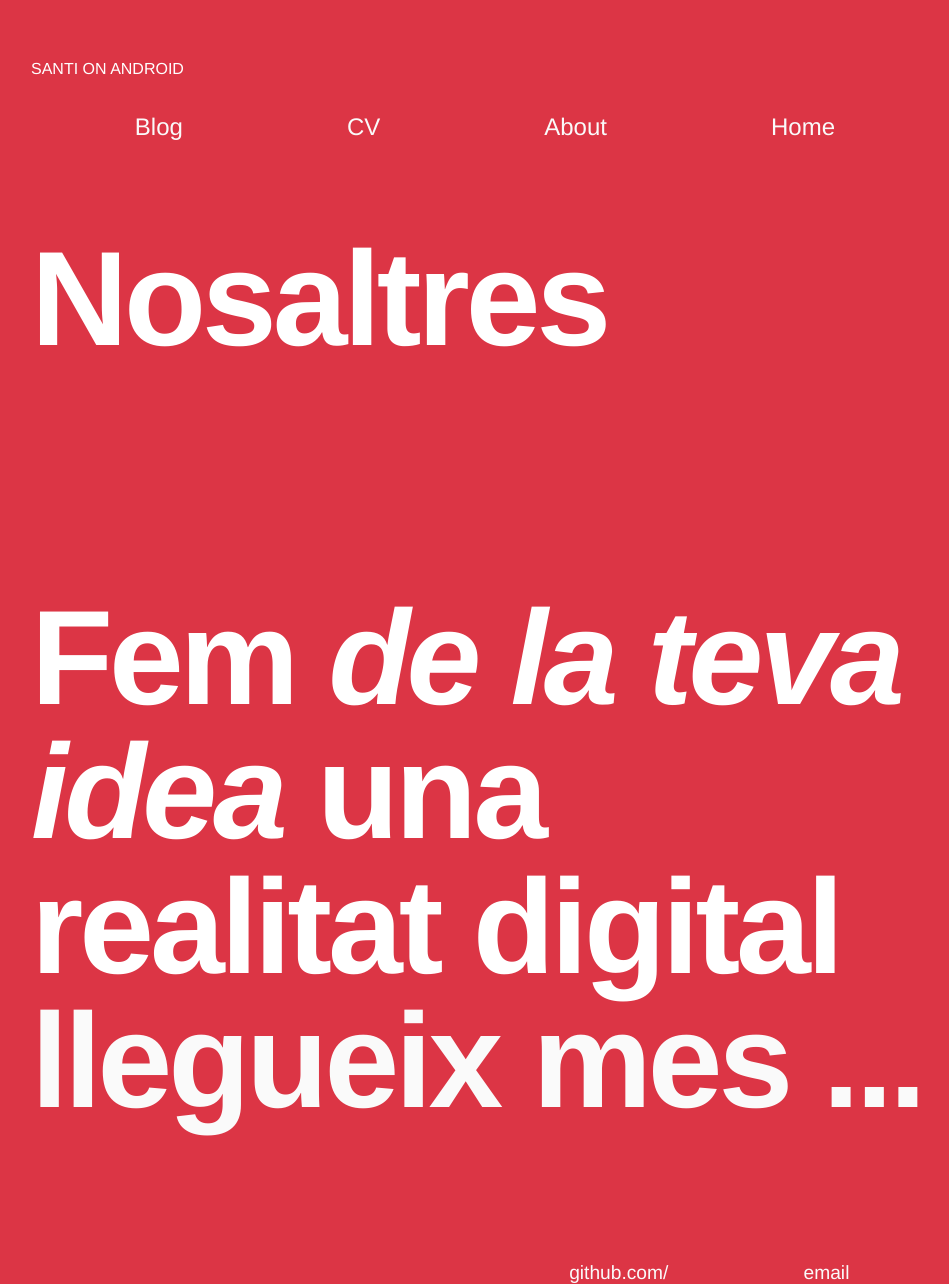
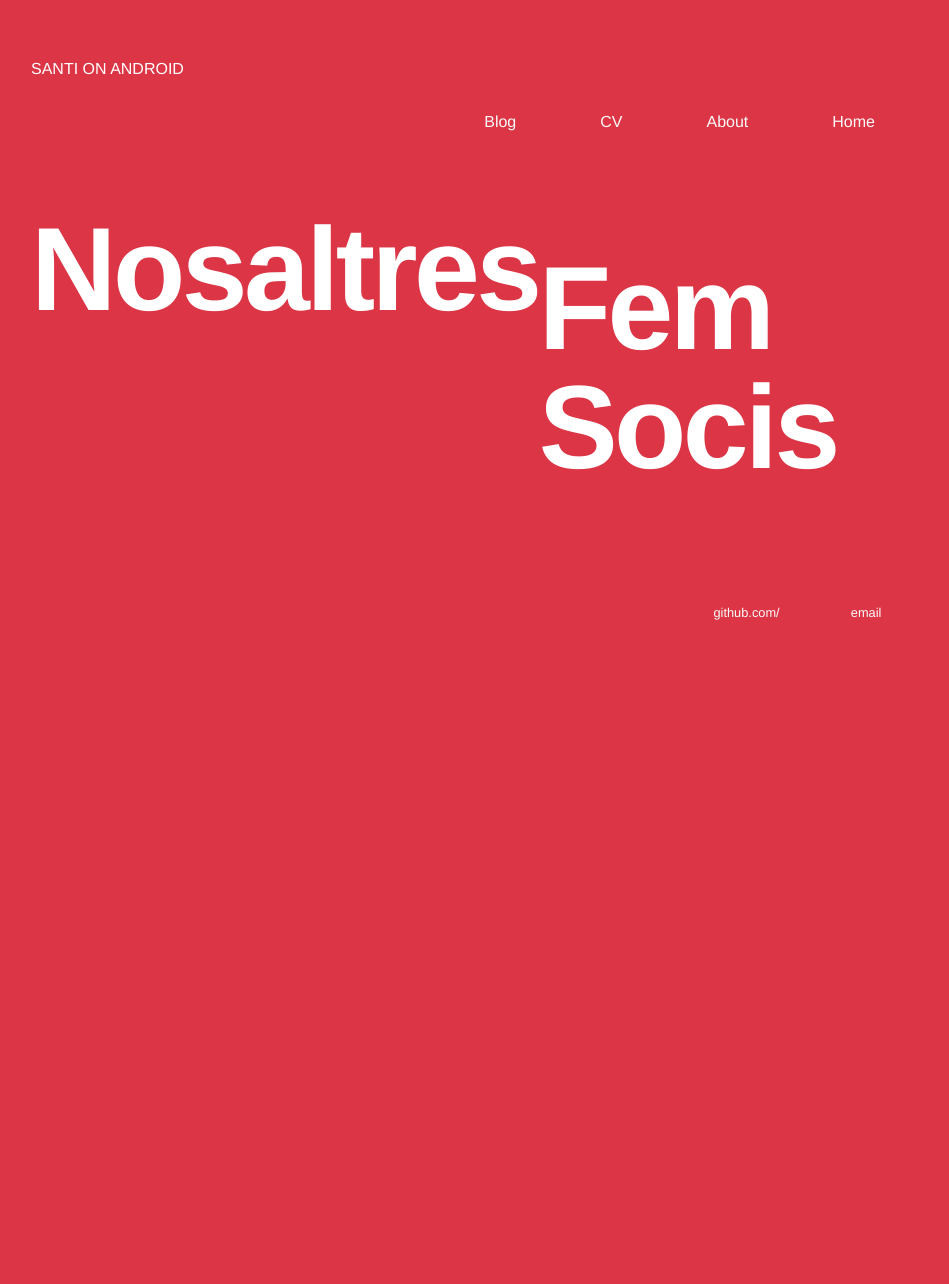
Before and after one commit to SantiOnAndroid/SantiOnAndroid.github.io, a Jekyll site: the page built from index.html, in a window 1280 px wide. Shown: the whole page, without its empty margins (161-1110 px from the left). Built offline with Jekyll 4.4.1, drawn with Linux system fonts in a browser that asks for light colours; some web fonts are replaced; after the commit the page ends 900 px from its top, so only the background shows below that.

Commit message:
modificant titolj

```diff
--- a/css/main.css
+++ b/css/main.css
@@ -33,9 +33,9 @@ nav ul li, footer ul li {
     float: right;
     fill: #ffffff;
     background: inherit;
-    font-size: 1.5em;
-    padding-left: 3em;
-    padding-right: 3em;
+    font-size: 1em;
+    padding-left: 2em;
+    padding-right: 2em;
 
 }
 a {
@@ -46,7 +46,7 @@ a:hover {
     text-decoration: underline;
 }
 h1 {
-    font-size: 8.4em;
+    font-size: 7.4em;
     font-family: "Neue Einstellung",Helvetica Neue, Helvetica, Arial, sans-serif;
     color: #fff;
     font-weight: 800;
@@ -56,7 +56,7 @@ h1 {
     clear: left;
 }
 p {
-    font-size: 8.4em;
+    font-size: 7.4em;
     font-family: "Neue Einstellung",Helvetica Neue, Helvetica, Arial, sans-serif;
     color: #fff;
     text-align: left;
--- a/index.html
+++ b/index.html
@@ -4,5 +4,5 @@ title: Santi on Android
 ---
 <div class="blurb">
 	<h1>Nosaltres</h1>
-	<p>Fem <em>de la teva idea</em> una realitat digital <a href="/about">llegueix mes ...</a></p>
+	<p>Fem <br> Socis </p>
 </div><!-- /.blurb -->
```
